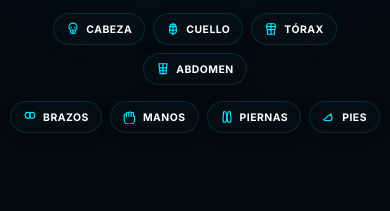
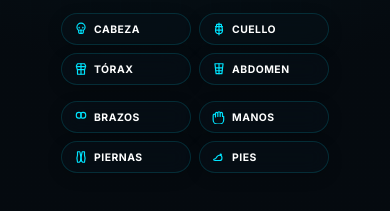
Before and after one commit to jair20-ar/chat-bot-militar-de-primeros-auxilios-, a website: page chatbot-militar/frontend/html/buscador.html in a window 390 px wide. Shown: the part 617-828 px from the top of the page. Drawn offline with Linux system fonts and the light colour scheme.

Commit message:
fix: movil - altura explicita en imagen + botones cuadricula 2 columnas

```diff
--- a/chatbot-militar/frontend/styles/buscador.css
+++ b/chatbot-militar/frontend/styles/buscador.css
@@ -596,6 +596,7 @@ body[data-theme="light"] .voice-hint-text {
         width: 100%;
         max-width: 320px;
         min-height: 320px;
+        height: 320px;
     }
 
     .zone-btns-left,
@@ -608,11 +609,11 @@ body[data-theme="light"] .voice-hint-text {
     }
 
     .zone-btn {
-        width: auto;
+        flex: 1 1 calc(50% - 8px);
+        max-width: 160px;
         padding: 10px 16px;
         font-size: 0.75rem;
         gap: 8px;
-        white-space: nowrap;
     }
 
     .zone-btn svg.btn-icon {
@@ -680,9 +681,12 @@ body[data-theme="light"] .voice-hint-text {
     .body-image {
         max-width: 260px;
         min-height: 260px;
+        height: 260px;
     }
 
     .zone-btn {
+        flex: 1 1 calc(50% - 8px);
+        max-width: 130px;
         padding: 8px 12px;
         font-size: 0.65rem;
         gap: 6px;
```
